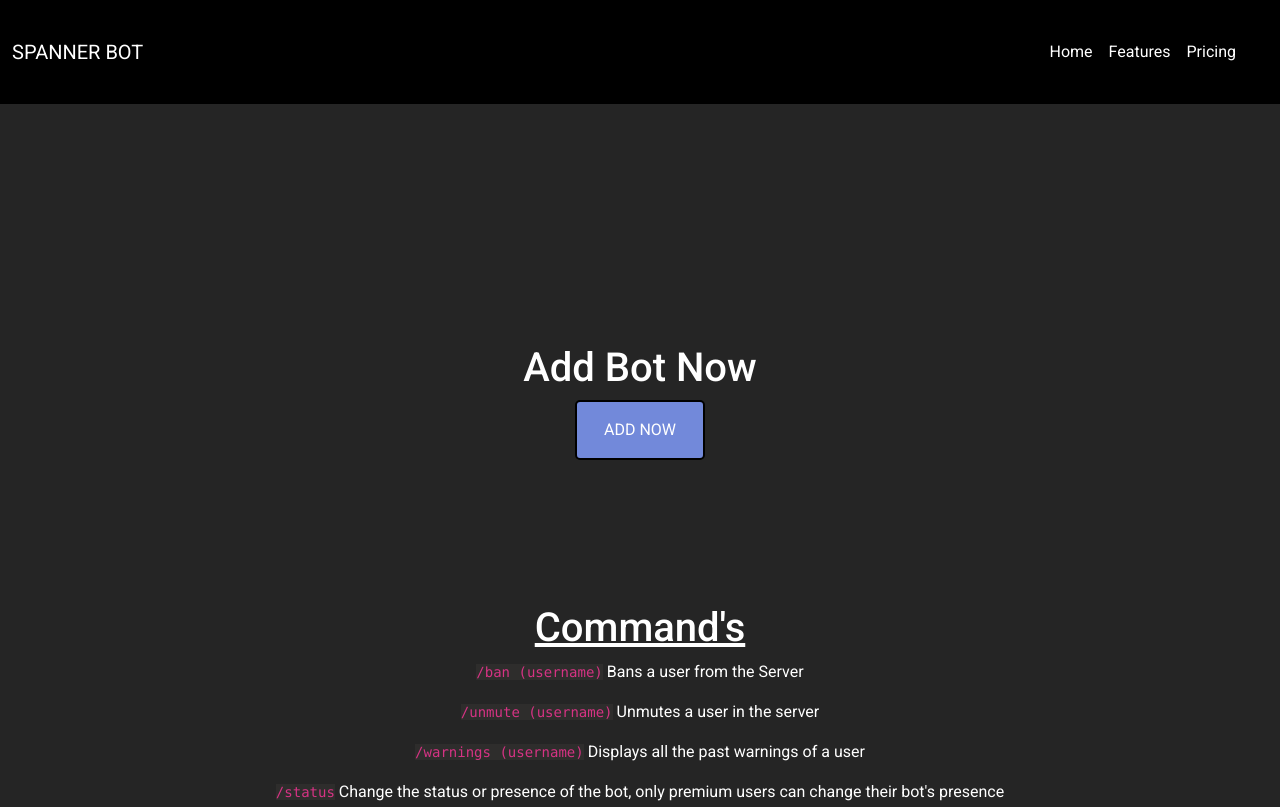
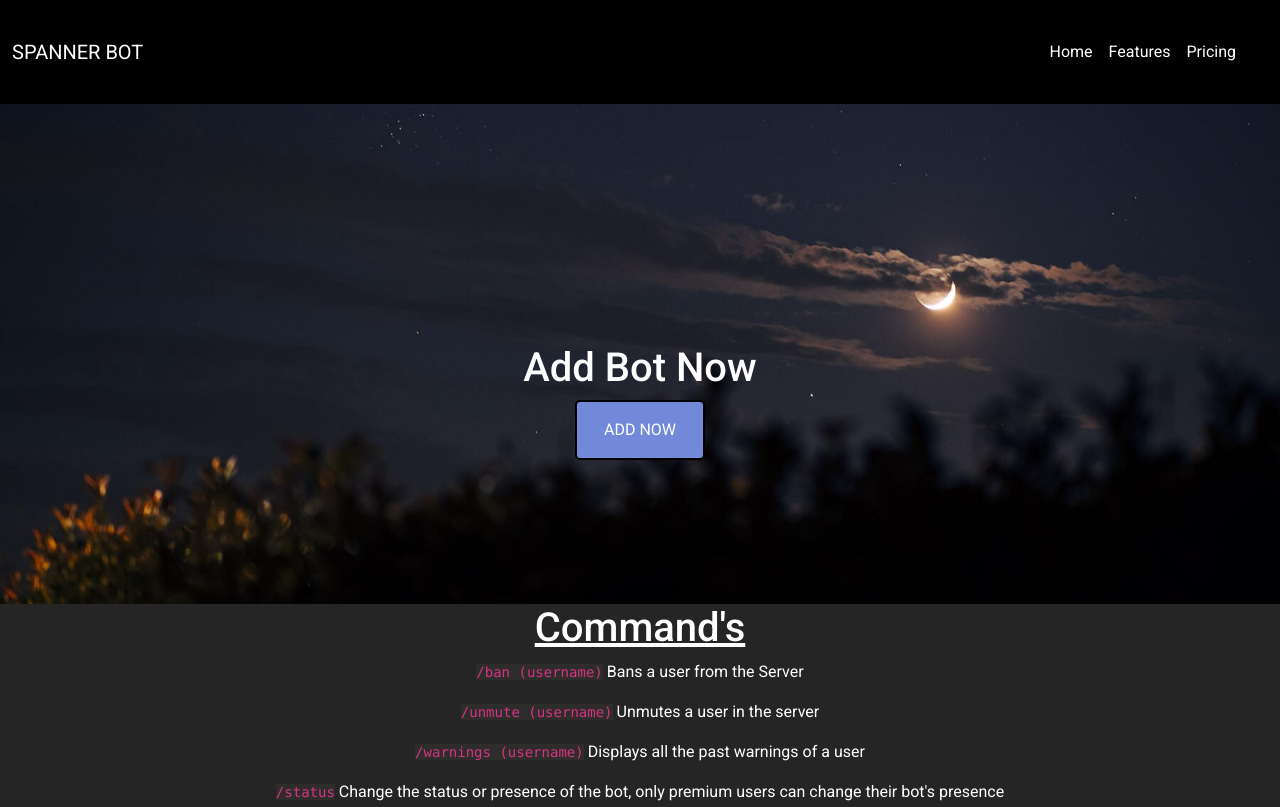
Before and after one commit to abijithdel/web-DiscordBOT, a plain HTML site: page index.html in a window 1280 px wide. Shown: the top 807 px of the page. Drawn offline with nearby package versions, Linux system fonts and the light colour scheme.

Commit message:
fix gb issue

```diff
--- a/style.css
+++ b/style.css
@@ -9,7 +9,7 @@ body{
     background-color: black;
 }
 .main-bg{
-    background-image: url('img/bg-img-1.jpg');
+    background-image: url('img/bg-img.jpg');
     background-size: cover;
     background-position: center;
     height: 500px;
```
